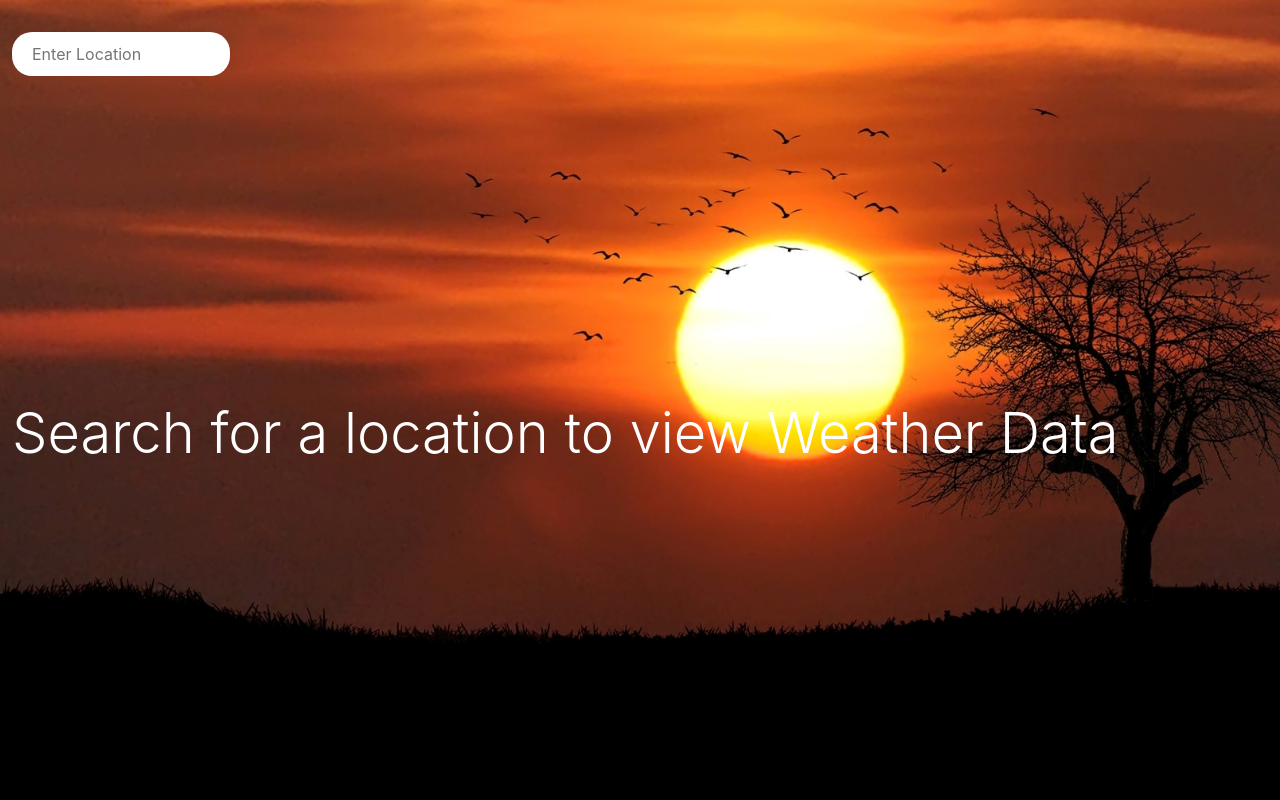
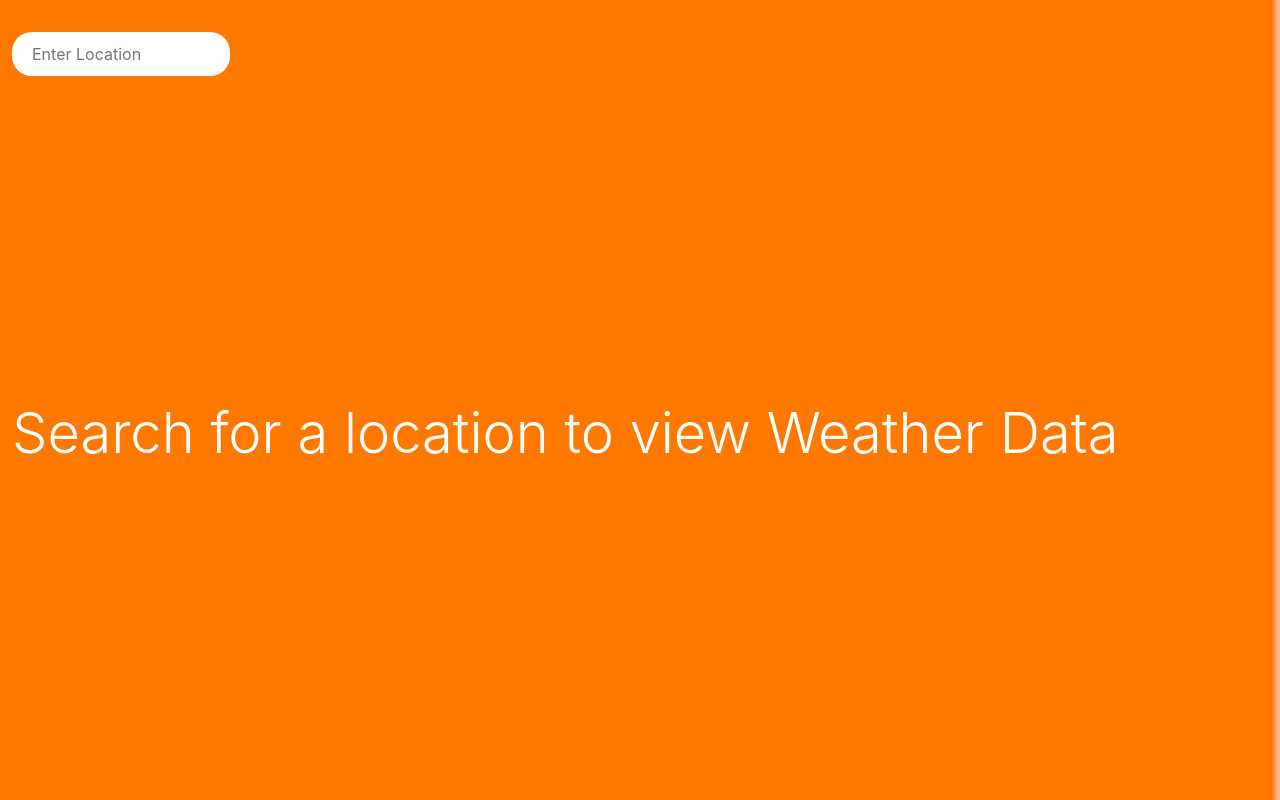
Before and after one commit to MohammadAlshorman/weather, a React (Create React App) app: page / in a window 1280 px wide. Built offline with nearby package versions, Linux system fonts and the light colour scheme.

Commit message:
Update MainContext.css

```diff
--- a/src/Components/MainContext/MainContext.css
+++ b/src/Components/MainContext/MainContext.css
@@ -2,7 +2,7 @@
     padding-top: 2rem;
     display: flex;
     flex-direction: row;
-    background-image: url("./../../Assets/Sunset.jpg");
+    background-image: url("./../../Assets/images.png");
     background-repeat: no-repeat;
     background-size: cover;
     box-sizing: border-box;
```
